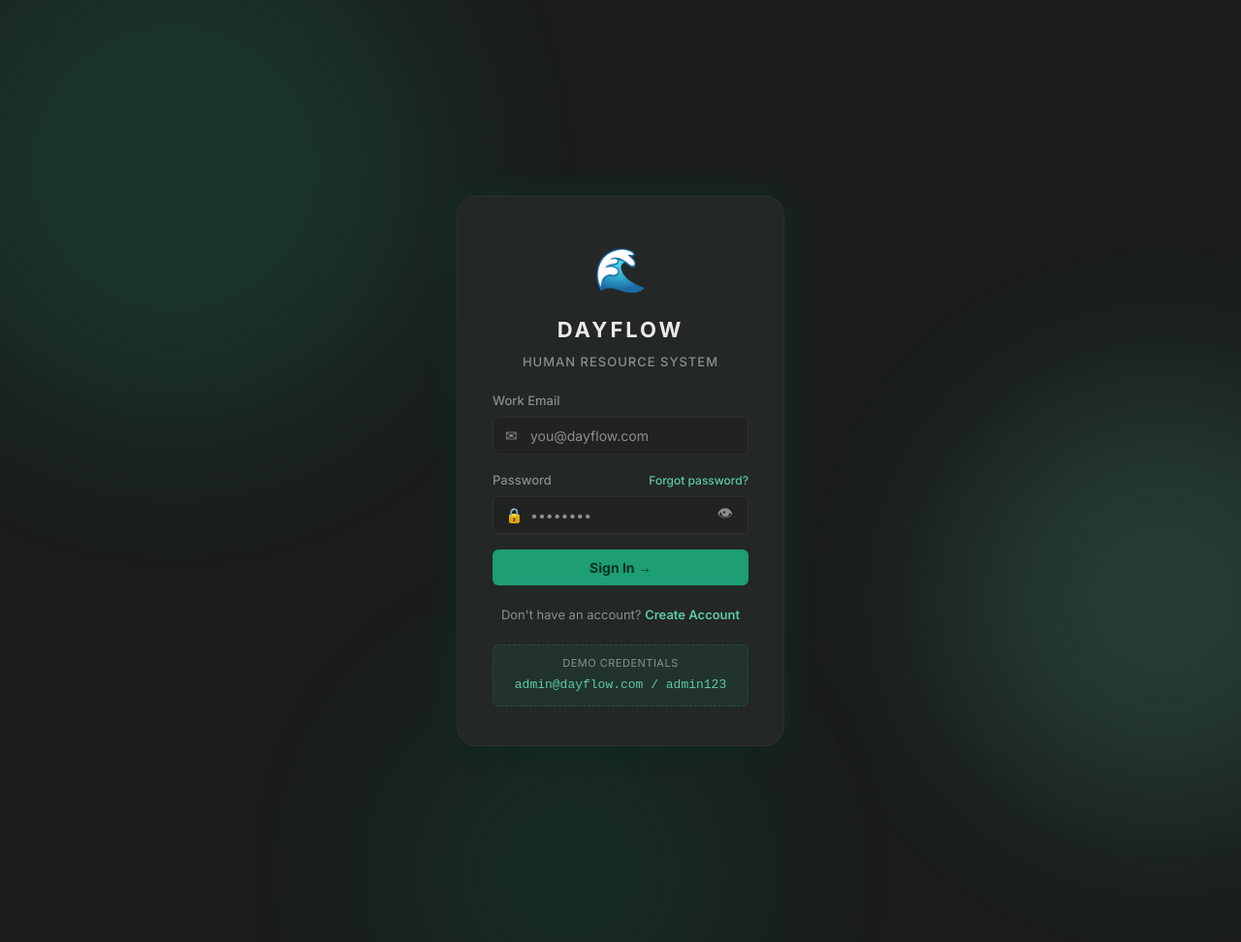
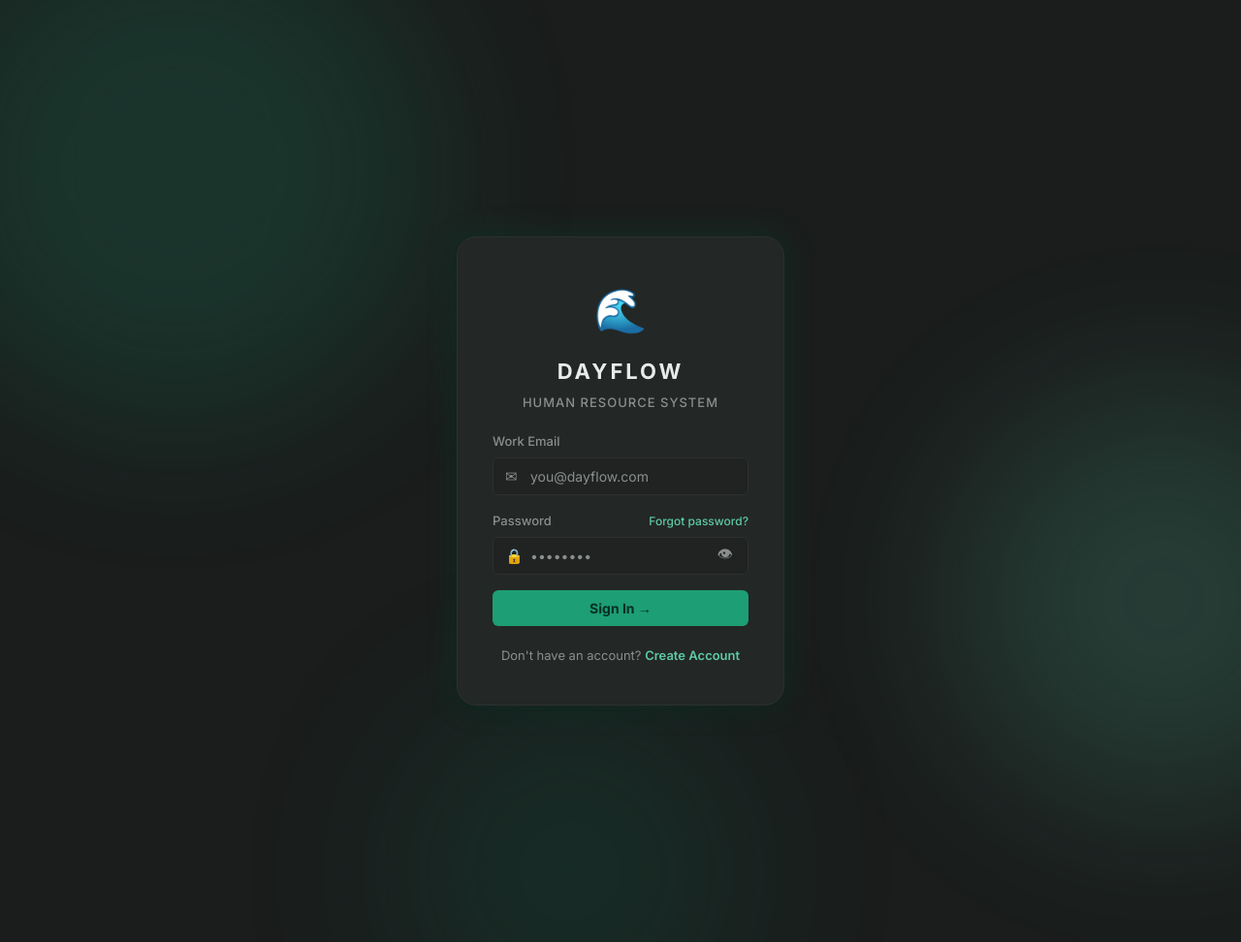
Before and after one commit to sivaappu1987-ship-it/Human-resource, a Flask app: page /login in a window 1280 px wide. Shown: the whole page at 97% size. Run offline with Flask 3, Linux system fonts and the light colour scheme.

Commit message:
Remove demo credentials hint box from login page

```diff
--- a/dayflow/templates/login.html
+++ b/dayflow/templates/login.html
@@ -78,11 +78,7 @@
       <a href="/signup" class="auth-link" id="link-signup">Create Account</a>
     </p>
 
-    <!-- Demo credentials hint -->
-    <div class="demo-hint">
-      <span class="demo-hint-label">Demo credentials</span>
-      <code>admin@dayflow.com / admin123</code>
-    </div>
+
   </div>
 </div>
 {% endblock %}
```
